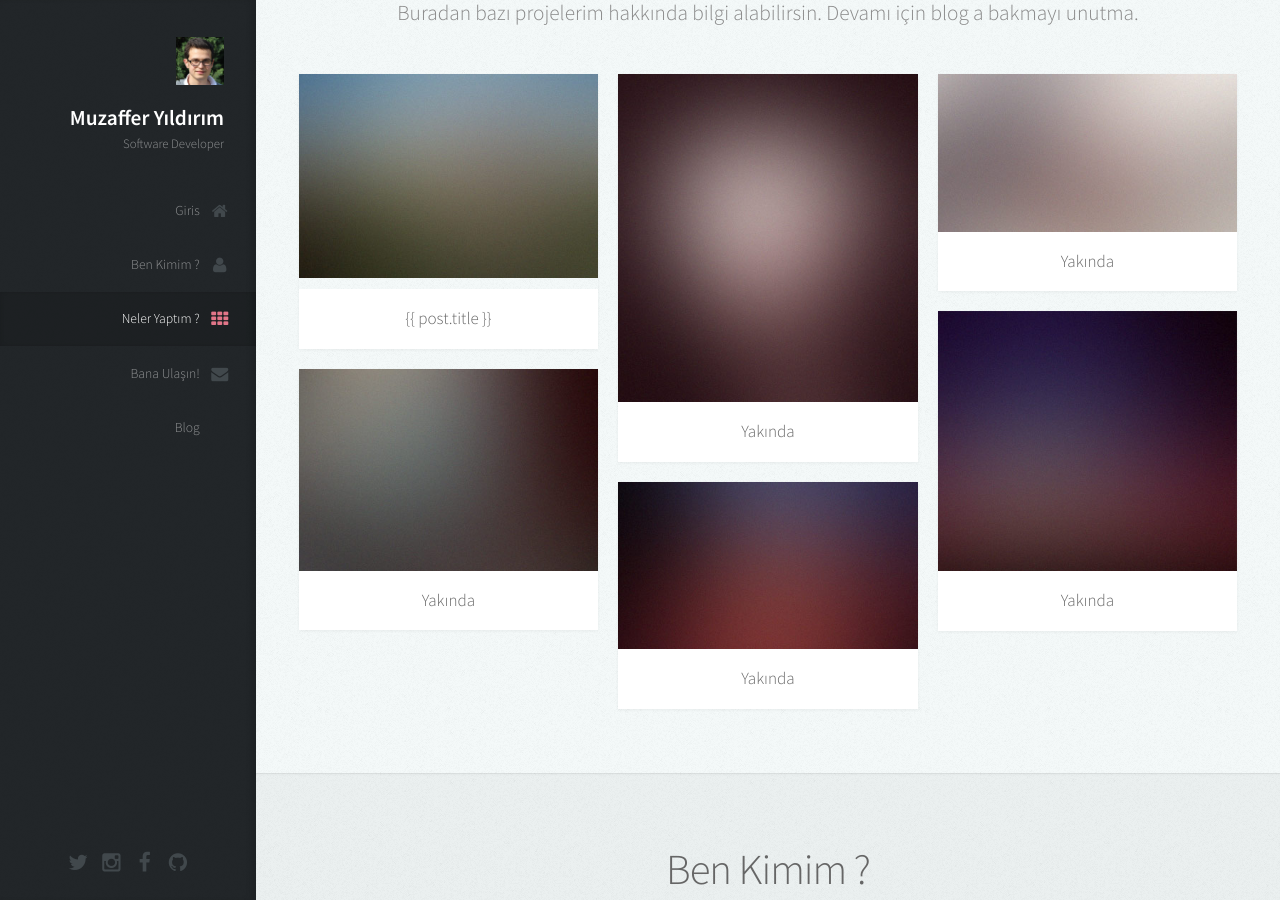
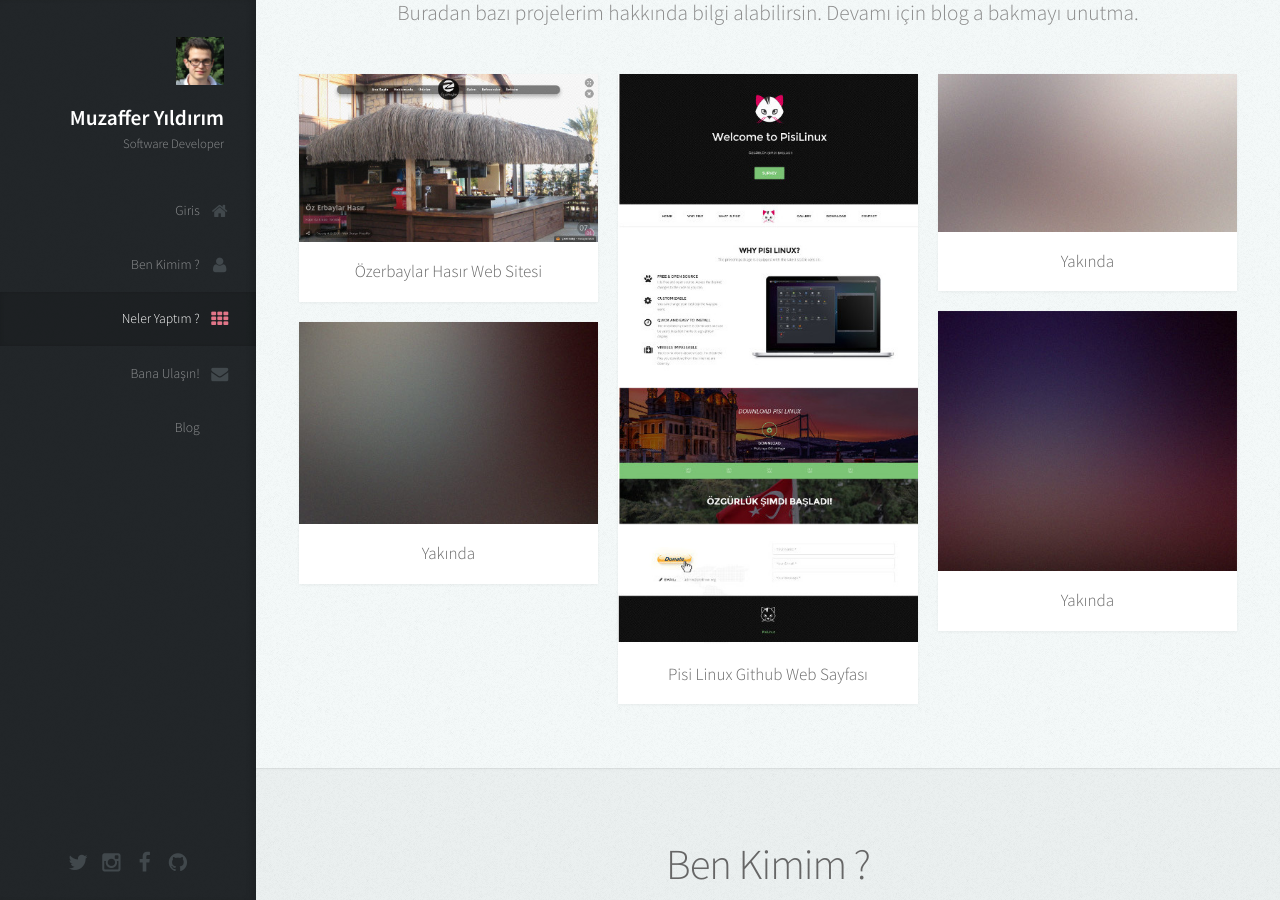
Before and after one commit to yldrmzffr/yldrmzffr.github.io, a Jekyll site: the page index.html, which Jekyll copies as it is, in a window 1280 px wide and 900 px high, scrolled down 662 px. Built offline with Jekyll 4.4.1, drawn with Linux system fonts in a browser that asks for light colours.

Commit message:
home projects

```diff
--- a/index.html
+++ b/index.html
@@ -93,11 +93,9 @@
 
 									<article class="item thumb" data-width="384">
 
-									<a href="images/pic02.jpg" class="image"><img src="images/pic02.jpg" alt=""></a>
-
-
+									<a href="http://ozerbaylarhasir.com/" target="_blank" class="image fit"><img src="images/pic02.jpg" alt="ozerbaylar"></a>
 										<header>
-											<h3>{{ post.title }}</h3>
+											<h3>Özerbaylar Hasır Web Sitesi</h3>
 										</header>
 									</article>
 									<article class="item">
@@ -109,15 +107,9 @@
 								</div>
 								<div class="4u 12u$(mobile)">
 									<article class="item">
-										<a href="#" class="image fit"><img src="images/pic04.jpg" alt="" /></a>
+										<a href="http://pisilinux.github.io/" target="_blank" class="image fit"><img src="images/pic04.jpg" alt="" /></a>
 										<header>
-											<h3>Yakında</h3>
-										</header>
-									</article>
-									<article class="item">
-										<a href="#" class="image fit"><img src="images/pic05.jpg" alt="" /></a>
-										<header>
-											<h3>Yakında</h3>
+											<h3>Pisi Linux Github Web Sayfası</h3>
 										</header>
 									</article>
 								</div>
```
Also changed, not shown: images/pic02.jpg, images/pic04.jpg.
